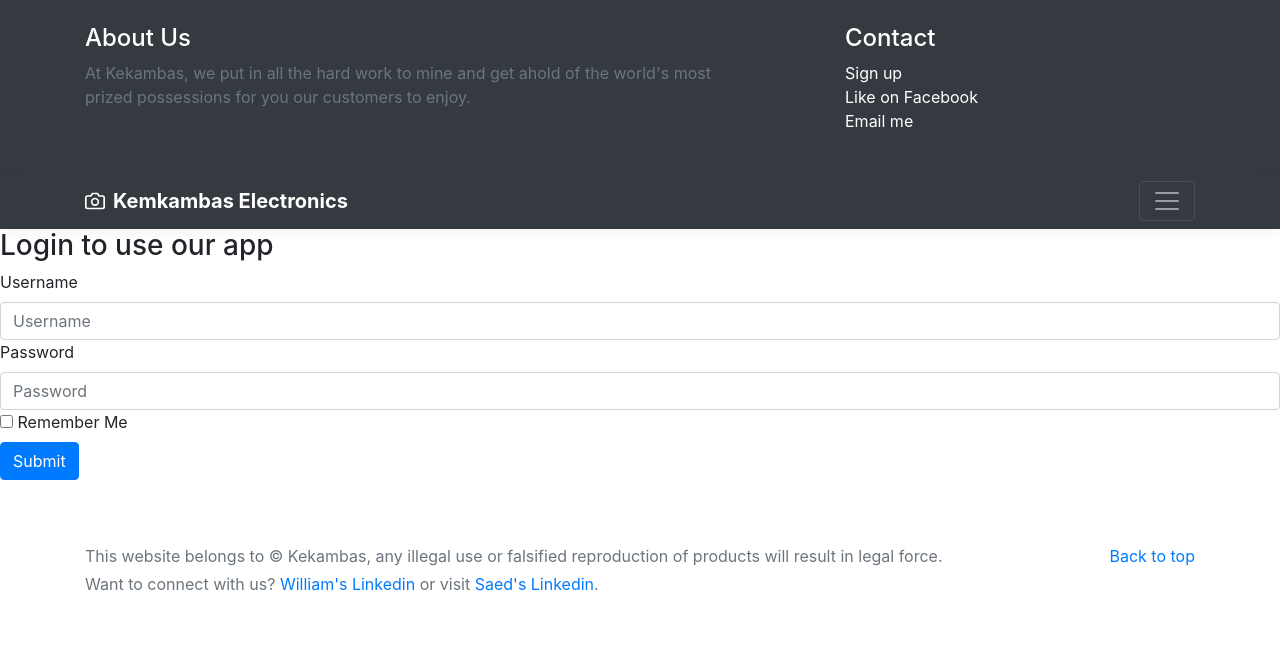
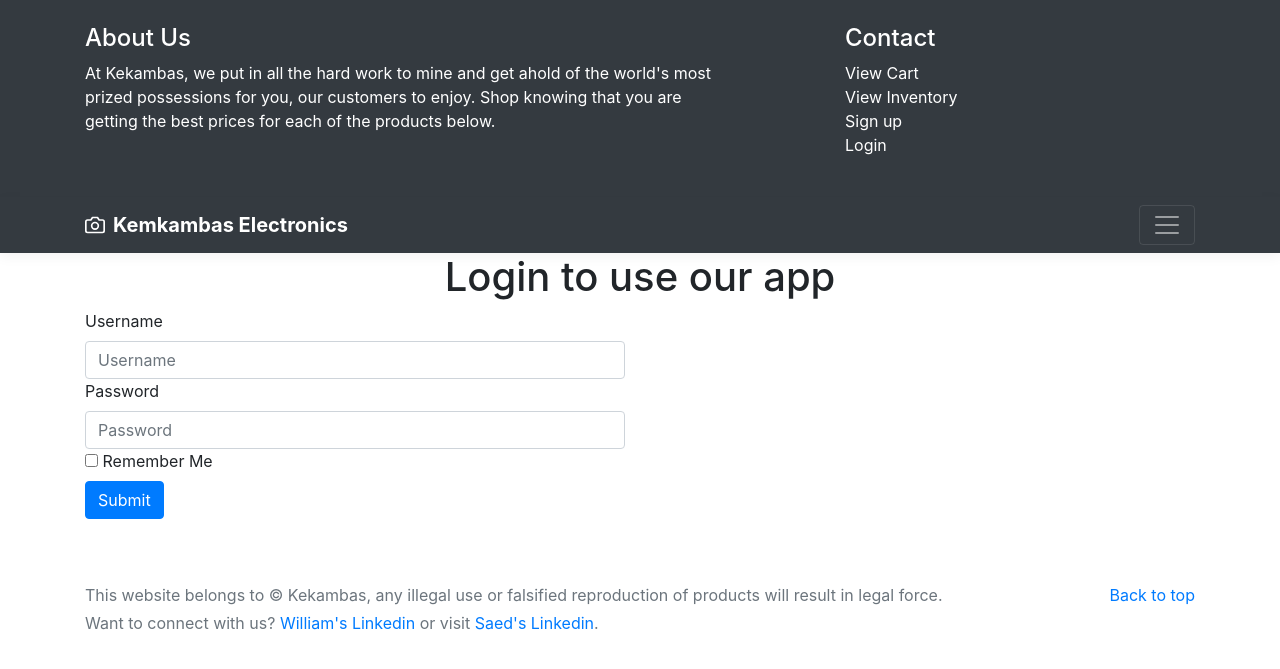
Before and after one commit to williamle92/commerce_app_flask, a Flask app: page /login in a window 1280 px wide, after a click that opens the changed part. Shown: the top 669 px of the page. Run offline with Flask 2, Linux system fonts and the light colour scheme; some libraries are stand-ins or nearby versions.

```diff
--- a/app/templates/login.html
+++ b/app/templates/login.html
@@ -3,8 +3,11 @@
 
 {% block content %}
 
-<h3>Login to use our app</h3>
+<h1 class="text-center">Login to use our app</h1>
 
+<div class="container">
+<div class="row">
+<div class="col-lg-6 col-centered">
     <form action="" method="POST">
         {{ form.hidden_tag() }}
         <div class="form-group">
@@ -27,4 +30,13 @@
         </div>
     </form>
 
+</div>
+
+
+
+</div>
+
+</div>
+
+
 {% endblock content %}
--- a/app/templates/nav.html
+++ b/app/templates/nav.html
@@ -5,14 +5,19 @@
         <div class="row">
           <div class="col-sm-8 col-md-7 py-4">
             <h4 class="text-white">About Us</h4>
-            <p class="text-muted">At Kekambas, we put in all the hard work to mine and get ahold of the world's most prized possessions for you our customers to enjoy. </p>
+            <p class="text-white">At Kekambas, we put in all the hard work to mine and get ahold of the world's most prized possessions for you, our customers to enjoy. Shop knowing that you are getting the best prices for each of the products below. </p>
           </div>
           <div class="col-sm-4 offset-md-1 py-4">
             <h4 class="text-white">Contact</h4>
             <ul class="list-unstyled">
+              <li><a href="#" class="text-white">View Cart</a></li>
+              <li><a href="/index" class="text-white">View Inventory</a></li>
+              {% if current_user.is_authenticated %}
+              <li><a href="/signup" class="text-white">Log Out</a></li>
+              {% else %}
               <li><a href="/signup" class="text-white">Sign up</a></li>
-              <li><a href="#" class="text-white">Like on Facebook</a></li>
-              <li><a href="#" class="text-white">Email me</a></li>
+              <li><a href="/login" class="text-white">Login</a></li>
+              {% endif %}
             </ul>
           </div>
         </div>
--- a/config.py
+++ b/config.py
@@ -6,3 +6,5 @@
     FLASK_ENV = os.environ.get('FLASK_ENV')
     SECRET_KEY = os.environ.get('SECRET_KEY') or 'you-will-never-guess'
     SQLALCHEMY_DATABASE_URI = os.environ.get('DATABASE_URL') or 'sqlite:///' + os.path.join(basedir, 'app.db') # /app.db
+    SQLALCHEMY_TRACK_MODIFICATIONS = os.environ.get('SQLALCHEMY_TRACK_MODIFICATIONS')
+    SQLALCHEMY_TRACK_MODIFICATIONS = False
--- a/migrations/versions/352bb679c6a2_.py
+++ b/migrations/versions/ebc53daa544b_.py
@@ -1,8 +1,8 @@
 """empty message
 
-Revision ID: 352bb679c6a2
+Revision ID: ebc53daa544b
 Revises:
-Create Date: 2021-05-14 17:53:14.313119
+Create Date: 2021-05-15 12:23:47.087122
 
 """
 from alembic import op
@@ -10,7 +10,7 @@ import sqlalchemy as sa
 
 
 # revision identifiers, used by Alembic.
-revision = '352bb679c6a2'
+revision = 'ebc53daa544b'
 down_revision = None
 branch_labels = None
 depends_on = None
```
Also changed, not shown: app/static/css/images/pic1.jpg (renamed from pic1.jpg), app/static/css/images/pic2.jpg (renamed from pic2.jpg), app/static/css/images/pic3.jpg (renamed from pic3.jpg), app/static/css/images/pic4.jpg (renamed from pic4.jpg), app/static/css/images/pic5.jpg (renamed from pic5.jpg), app/static/css/images/pic6.jpg (renamed from pic6.jpg), app/static/css/images/pic7.jpg (renamed from pic7.jpg), app/static/css/images/pic8.jpg (renamed from pic8.jpg), app/static/css/images/pic9.jpg (renamed from pic9.jpg), app/static/css/style.css (line endings or trailing spaces). Lines whose indentation alone changed are shown as unchanged.
